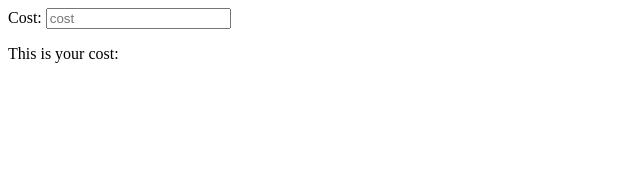
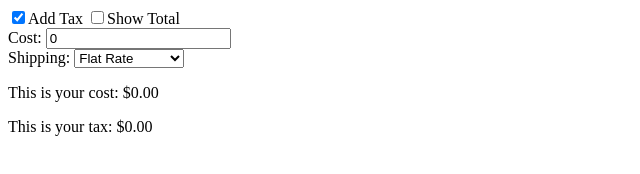
Before and after one commit to stevewitman/learning-angular-js, a plain HTML site: page index.html in a window 1280 px wide. Shown: the whole page, without its empty margins (0-640 px from the left). Drawn offline with nearby package versions, Linux system fonts and the light colour scheme.

Commit message:
data binding, check boxes, select box

```diff
--- a/index.html
+++ b/index.html
@@ -1,13 +1,60 @@
 <!DOCTYPE html>
-<html ng-app>
+<html ng-app="myApp">
   <head>
     <script src="https://ajax.googleapis.com/ajax/libs/angularjs/1.3.15/angular.js"></script>
     <title>Learning Angular JS</title>
+    <script>
+    var myApp = angular.module('myApp',[]);
+
+    myApp.controller('CostCtrl', ['$scope', function($scope) {
+      $scope.cost = 0.00;
+      $scope.add_tax = true;
+      var update = function() {
+        $scope.tax = $scope.add_tax ? $scope.cost * 0.15 : 0.0;
+        $scope.total = parseFloat($scope.cost) + $scope.tax + $scope.shipping.amount;
+      }
+      $scope.$watch('cost + add_tax', update); // cost(value) + add_tax(boolean)
+      $scope.$watch('cost * tax', update);
+      $scope.$watch('shipping', update);
+      $scope.$watch('total_bill', function() {
+        $scope.bill_display = $scope.total_bill ? 'block' : 'none';
+      });
+      $scope.final_bill = 0.0;
+      $scope.add = function() {
+        $scope.final_bill += $scope.total;
+      }
+      $scope.shipping_options = [
+        {amount:10.00, name:"Flat Rate"},
+        {amount:20.00, name:"Express"},
+        {amount:30.00, name:"Super Express"},
+      ];
+      $scope.shipping = $scope.shipping_options[0];
+    }]);
+
+    </script>
   </head>
   <body>
-    Cost: <input type="text" ng-model="cost" placeholder="cost" />
-    <p>
-      This is your cost: {{ cost | currency }}
-    </p>
+    <div ng-controller="CostCtrl">
+      <div>
+        <input type="checkbox" ng-model="add_tax">Add Tax
+        <input type="checkbox" ng-model="total_bill">Show Total
+      </div>
+      Cost: <input type="text" ng-model="cost" placeholder="cost" /></br>
+      Shipping: <select ng-model="shipping" ng-options="s.name for s in shipping_options"></select>
+      <p>
+        This is your cost: {{ cost | currency }}
+      </p>
+      <p>
+        This is your tax: {{ tax | currency }}
+      </p>
+      <p style="display:{{bill_display}}">
+        This is your total: {{ total | currency }}
+        <button ng-click="add()">Add</button>
+      </p>
+      <p style="display:{{bill_display}}">
+        Your runnig total is: {{ final_bill | currency }}
+      </p>
+    </div>
+
   </body>
 </html>
```
